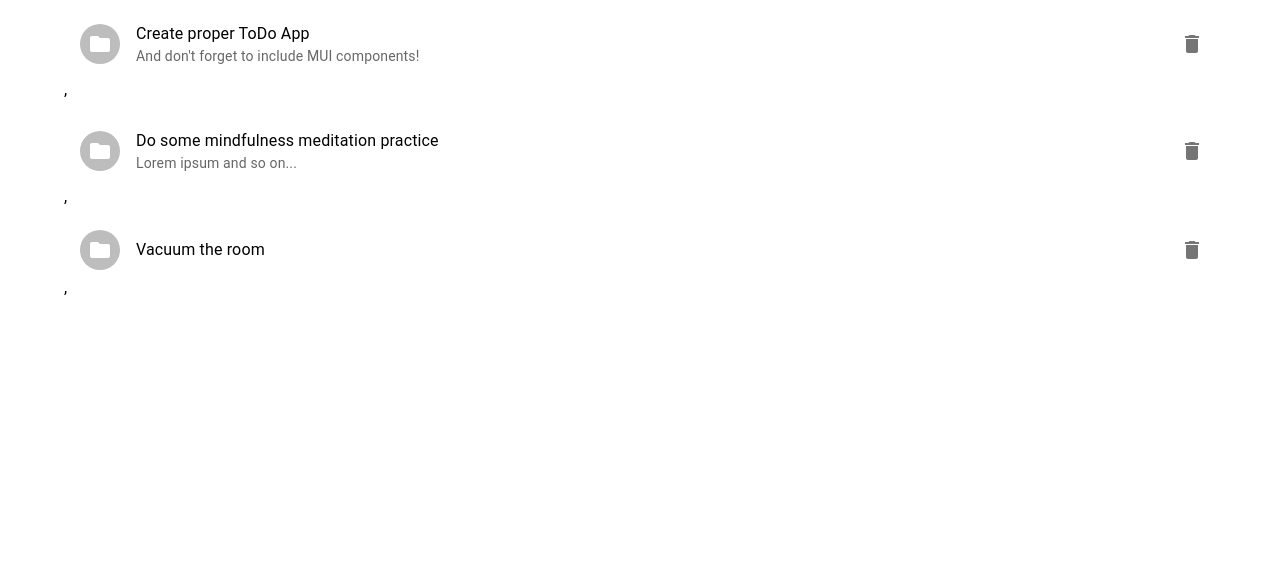
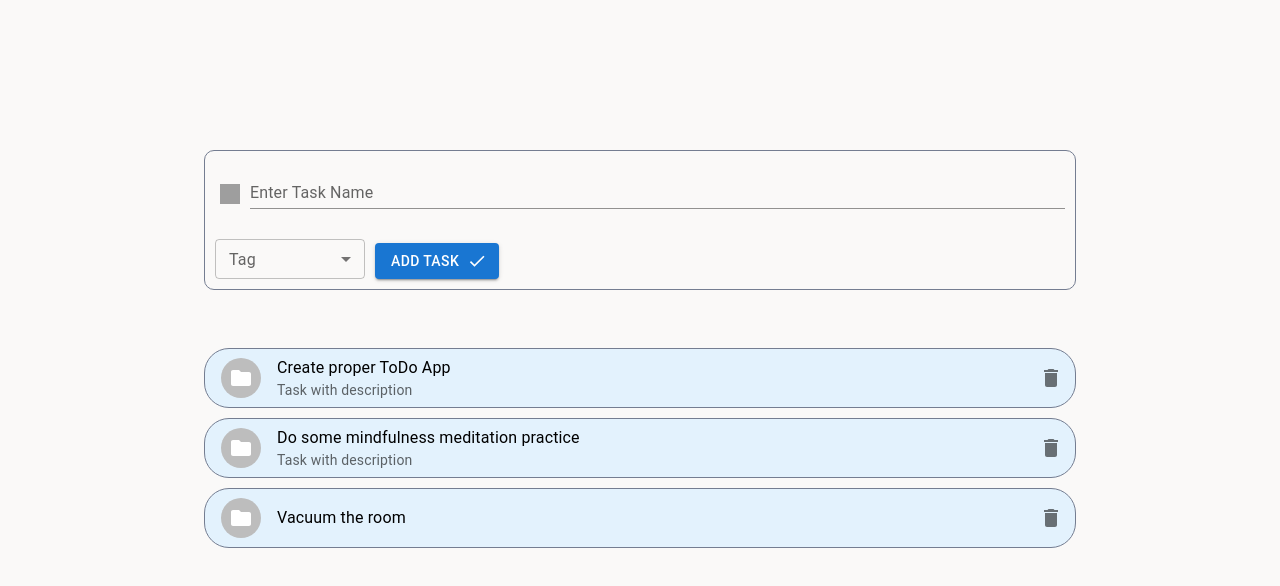
Before and after one commit to Zireael-web/React-mini-projects, a React (Create React App) app in the folder ReactToDo/: page / in a window 1280 px wide. Shown: the top 586 px of the page. Built offline with nearby package versions, Linux system fonts and the light colour scheme; grey boxes are pictures that could not be loaded.

Commit message:
2nd commit

```diff
--- /dev/null
+++ b/ReactToDo/src/components/AddForm/AddForm.js
@@ -0,0 +1,113 @@
+import { useState } from "react";
+
+import { TextField, Button, Divider, MenuItem, IconButton, Box} from "@mui/material";
+
+import { Check } from "@mui/icons-material";
+
+function AddForm({tags, icons}) {
+    console.log('render')
+    const [name, setName] = useState('');
+    const [tag, setTag] = useState('');
+    const [curIcon, setСurIcon] = useState(findIconById);
+    const [visibility, setVisibility] = useState(false);
+
+    function handleVisibility(e, visibility) {
+        e.preventDefault();
+        setVisibility(visibility => !visibility);
+    }
+
+    function handleCurIcon(e, item) {
+        e.preventDefault();
+        setСurIcon(findIconById(item.id))
+    }
+
+    function findIconById(id = 0) {
+
+        const item = icons.find(item => item.id === id).icon;
+        return item;
+    }
+
+
+    return (
+        <form
+        style={{padding: '10px', border: '1px solid #747D91', borderRadius: '10px', position: 'relative'}}>
+            <div
+            class="upper"
+            style={{ display: 'flex', alignItems: 'flex-end' }}>
+                <IconButton
+                    onClick={handleVisibility}
+                    size="small"
+                    sx={{mr: '5px'}}
+                >
+                    <img
+                        src={curIcon}
+                        style={{width: '20px', height: '20px'}}
+                        alt='choose task icon'>
+                    </img>
+                </IconButton>
+                <TextField
+                    onChange={(e) => {setName(e.target.value)}}
+                    value={name}
+                    sx={{width: '100%'}}
+                    id="name"
+                    name="name"
+                    label="Enter Task Name"
+                    variant="standard"
+                />
+            </div>
+            <div
+            class="icons-popup"
+            style={{visibility: `${(visibility) ? 'visible' : 'hidden'}`, width: '100px', height: '100px', display: 'flex', flexWrap: 'wrap', position: 'absolute', top: '-100px', left: '-100px'}}
+            >
+                {icons.map(item => {
+                    return (
+                        <button
+                        style={{border: 'none', background: 'none'}}
+                        onClick={
+                            e => {
+                                handleCurIcon(e, item)
+                                handleVisibility(e);
+                        }}
+                        >
+                            <img
+                                src={item.icon}
+                                style={{width: '30px', height: '30px'}}
+                                alt='choose task icon'>
+                            </img>
+                        </button>
+                    )
+                })}
+            </div>
+            <div
+            class="bottom"
+            style={{display: 'flex', marginTop: '30px', alignItems: 'flex-end'}}
+            >
+                <TextField
+                    onChange={(e) => {setTag(e.target.value)}}
+                    value={tag}
+                    size="small"
+                    sx={{width: '150px'}}
+                    id="tag"
+                    name="tag"
+                    select
+                    label="Tag"
+                    >
+                    {tags.map((item) => (
+                        <MenuItem key={item.id} value={item.name}>
+                        {item.name}
+                        </MenuItem>
+                    ))}
+                </TextField>
+                <Button
+                    type="submit"
+                    sx={{ml: '10px'}}
+                    variant="contained"
+                    endIcon={<Check/>}
+                    >Add task
+                </Button>
+            </div>
+        </form>
+  )
+}
+
+export default AddForm
--- /dev/null
+++ b/ReactToDo/src/components/TaskItem/TaskItem.js
@@ -0,0 +1,31 @@
+import { ListItem, IconButton, ListItemAvatar, Avatar, ListItemText  } from '@mui/material';
+import { Folder, Delete } from '@mui/icons-material';
+
+const TaskItem = (item) => {
+
+    return (
+    <ListItem
+        key={item.id}
+        sx={{backgroundColor: '#e3f2fd' , border: '1px solid #747D91', height: 60, marginBottom: '10px', borderRadius: '25px'}}
+        secondaryAction={
+        <IconButton edge="end" aria-label="delete">
+            <Delete
+            />
+        </IconButton>
+        }
+        >
+        <ListItemAvatar>
+        <Avatar>
+            <Folder
+             />
+        </Avatar>
+        </ListItemAvatar>
+        <ListItemText
+        primary={item.name}
+        secondary={(item.description) ? 'Task with description' : null}
+        />
+    </ListItem>
+    )
+}
+
+export default TaskItem;
--- a/ReactToDo/src/components/TaskList/TaskList.js
+++ b/ReactToDo/src/components/TaskList/TaskList.js
@@ -1,30 +1,15 @@
 import { Grid, List, ListItem, IconButton, ListItemAvatar, Avatar, ListItemText  } from '@mui/material';
 import { Folder, Delete } from '@mui/icons-material';
 
+import TaskItem from '../TaskItem/TaskItem';
+
 const TaskList = ({data}) => {
 
-    const itemsList = data.map(item => {
-        return (
-            <List>
-                <ListItem
-                    secondaryAction={
-                    <IconButton edge="end" aria-label="delete">
-                        <Delete />
-                    </IconButton>
-                    }
-                >
-                    <ListItemAvatar>
-                    <Avatar>
-                        <Folder />
-                    </Avatar>
-                    </ListItemAvatar>
-                    <ListItemText
-                    primary={item.name}
-                    secondary={item.description}
-                    />
-                </ListItem>,
+    const itemsList =
+            <List sx={{marginTop: '50px' , display: 'flex', flexDirection: 'column', justifyContent: 'center', alignItems: 'center'}}>
+                {data.map(item => TaskItem(item))}
             </List>
-    )})
+
 
 
     return (
--- a/ReactToDo/src/components/app/App.js
+++ b/ReactToDo/src/components/app/App.js
@@ -1,21 +1,25 @@
 import { useState } from 'react';
 
 import TaskList from '../TaskList/TaskList';
+import AddForm from '../AddForm/AddForm';
 
 import { Container } from '@mui/material';
 
 import taskDB from '../../data/taskDB.json';
+import tagsDB from '../../data/tagsDB.json';
+import iconsDB from '../../data/iconsDB.json';
 
 import './App.css';
 
+
 const App = () => {
-
     const [data, setData] = useState(taskDB.data);
-
-    console.log(data)
+    const [tags, setTags] = useState(tagsDB.tags);
+    const [icons, setIcons] = useState(iconsDB.icons);
 
     return (
-        <Container>
+        <Container sx={{width: '920px'}}>
+            <AddForm  tags={tags} icons={icons}/>
             <TaskList data={data}/>
         </Container>
     );
--- /dev/null
+++ b/ReactToDo/src/data/iconsDB.json
@@ -0,0 +1,51 @@
+
+
+{
+    "icons": [
+        {
+            "id": 0,
+            "name": "work",
+            "icon": "https://cdn-icons-png.flaticon.com/512/1243/1243560.png"
+        },
+        {
+            "id": 1,
+            "name": "wallet",
+            "icon": "https://www.svgrepo.com/show/509289/wallet.svg"
+        },
+        {
+            "id": 2,
+            "name": "bed",
+            "icon": "https://www.svgrepo.com/show/414102/rest.svg"
+        },
+        {
+            "id": 3,
+            "name": "joystick",
+            "icon": "https://www.svgrepo.com/show/384198/joystick-wireless.svg"
+        },
+        {
+            "id": 4,
+            "name": "shopping",
+            "icon": "https://www.svgrepo.com/show/60228/full-shoping-cart.svg"
+        },
+        {
+            "id": 5,
+            "name": "message",
+            "icon": "https://www.svgrepo.com/show/506254/message-square-lines.svg"
+        },
+        {
+            "id": 6,
+            "name": "gift",
+            "icon": "https://www.svgrepo.com/show/505386/gift.svg"
+        },
+        {
+            "id": 7,
+            "name": "writing down",
+            "icon": "https://www.svgrepo.com/show/412541/write.svg"
+        },
+        {
+            "id": 8,
+            "name": "airplane",
+            "icon": "https://www.svgrepo.com/show/509707/airplane.svg"
+        }
+    ]
+}
--- /dev/null
+++ b/ReactToDo/src/data/tagsDB.json
@@ -0,0 +1,34 @@
+{
+    "tags": [
+        {
+            "id": 0,
+            "name": "work",
+            "color": "red"
+        },
+        {
+            "id": 1,
+            "name": "rest",
+            "color": "green"
+        },
+        {
+            "id": 2,
+            "name": "household chores",
+            "color": "yellow"
+        },
+        {
+            "id": 3,
+            "name": "relationships",
+            "color": "black"
+        },
+        {
+            "id": 4,
+            "name": "family",
+            "color": "orange"
+        },
+        {
+            "id": 4,
+            "name": "reading",
+            "color": "blue"
+        }
+    ]
+}
--- a/ReactToDo/src/data/taskDB.json
+++ b/ReactToDo/src/data/taskDB.json
@@ -1,7 +1,7 @@
 {
     "data": [
     {
-        "id": 1,
+        "id": 0,
         "name": "Create proper ToDo App",
         "description": "And don't forget to include MUI components!",
         "completed": true,
@@ -10,7 +10,7 @@
         "tagId": 0
     },
     {
-        "id": 2,
+        "id": 1,
         "name": "Do some mindfulness meditation practice",
         "description": "Lorem ipsum and so on...",
         "completed": false,
@@ -19,7 +19,7 @@
         "tagId": 1
     },
     {
-        "id": 3,
+        "id": 2,
         "name": "Vacuum the room",
         "description": null,
         "completed": false,
--- a/ReactToDo/src/style/style.scss
+++ b/ReactToDo/src/style/style.scss
@@ -1,5 +1,8 @@
+
 body {
+    background-color: #faf9f8;
     margin: 0;
+    margin-top: 150px;
     font-family: -apple-system, BlinkMacSystemFont, 'Segoe UI', 'Roboto', 'Oxygen',
       'Ubuntu', 'Cantarell', 'Fira Sans', 'Droid Sans', 'Helvetica Neue',
       sans-serif;
```
Also changed, not shown: ReactToDo/src/style/colorVariables.js (added).
